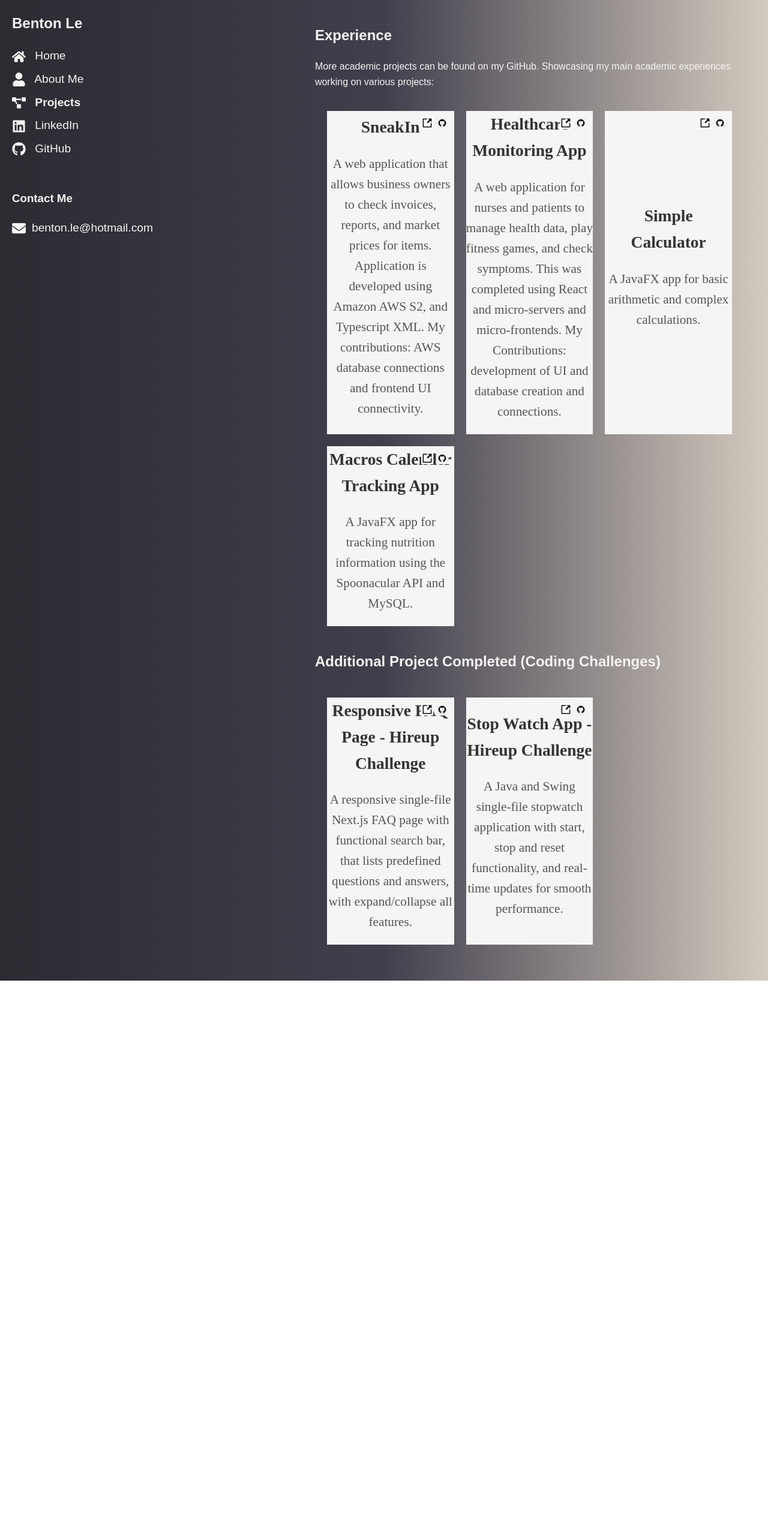
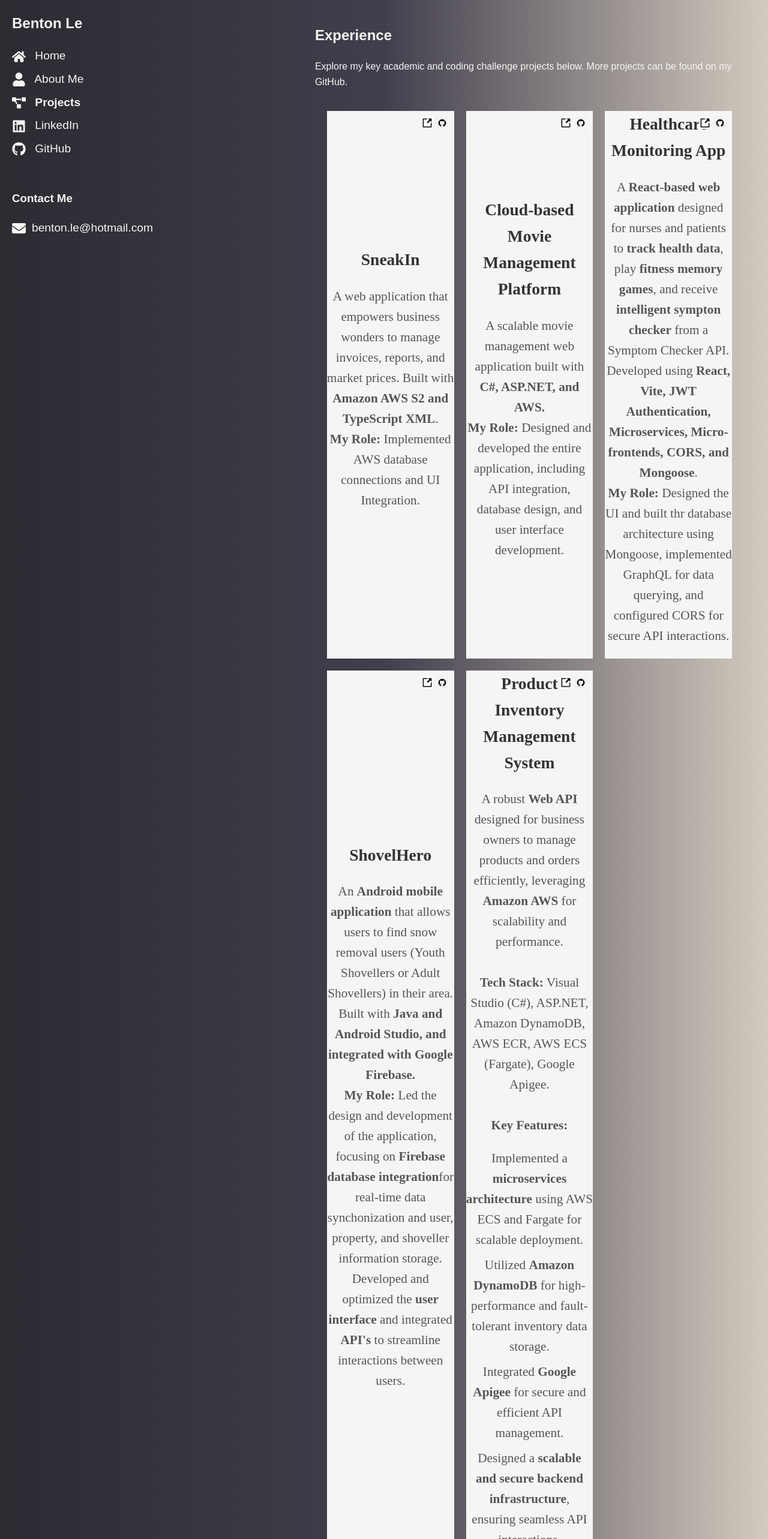
Before and after one commit to HobbyistProgrammer/HobbyistProgrammer.github.io, a React (Create React App) app: page /projects in a window 1280 px wide. Shown: the part 20-2586 px from the top of the page at 60% size. Before the commit the page ends 1655 px from the top, so only its background shows below. Built offline with nearby package versions, Linux system fonts and the light colour scheme.

Commit message:
Updates to projects

```diff
--- a/src/views/AboutMe.js
+++ b/src/views/AboutMe.js
@@ -8,17 +8,21 @@ const AboutMe = () => {
         <div className="info-section">
           <p className="tagline">Software Engineering Technology Student</p>
           <p className="description">
-            I'm a passionate third-year student at Centennial College, specializing in software development. I am eager to contribute my skills in various technologies like Java, Python, and web development to create meaningful software solutions.
+            I am a recent graduate from Centennial College with a specialization in software development.
+            Equipped with a strong foundation in technologies like Java, Python, and web development,
+            I am eager to contribute my skills to create meaningful software solutions.
           </p>
 
           <section className="skills">
             <h2>Skills & Expertise</h2>
             <ul>
-              <li>Programming Languages: Java, Python (Machine Learning), C#, C/C++, JavaScript</li>
-              <li>Web Development: React, Node.js</li>
-              <li>Backend Technologies: VB .NET, VB Web API</li>
-              <li>Database Management: NoSQL, PostgreSQL, MongoDB, MySQL</li>
-              <li>Cloud & Web Services: Google Apigee, Firebase, AWS</li>
+              <li>Programming Languages: Java, Python (Machine Learning), C#, C/C++, JavaScript, TypeScript</li>
+              <li>Web Development: Angular, Next.js React, Node.js</li>
+              <li>Backend Technologies: VB .NET, VB Web API, Express.js</li>
+              <li>Database Management: NoSQL, PostgreSQL, MongoDB, MySQL, DynamoDB</li>
+              <li>Cloud & Web Services: Google Apigee, Firebase, AWS(S2, S3, Lambda)</li>
+              <li>DevOps & Tools: Git, Docker, Jenkins</li>
+              <li>Testing & Debugging: Postman</li>
               <li>Software Development: JavaFX, Visual Studio (for UI implementation)</li>
             </ul>
             <h3>Soft Skills</h3>
@@ -26,10 +30,10 @@ const AboutMe = () => {
               <li>Leadership: Led vaarious team projects and led/coordinated sub-teams in recent co-op</li>
               <li>Teamwork: Worked collaboratively in cross-functional teams to present daily tasks and complete assigned milestones</li>
               <li>Project Management: Experienced with Agile methodologies, Scrum, and Jira</li>
+              <li>Problem-Solving: Successfully addressed technical challenges and optimized workflows</li>
+              <li>Project Management: Experienced with Agile methodologies, Scrum, and Jira</li>
             </ul>
           </section>
-
-
 
           <section className="education">
             <h2>Education</h2>
--- a/src/views/Projects.js
+++ b/src/views/Projects.js
@@ -11,44 +11,118 @@ const Project = () => {
     return (
         <>
             <h2>Experience</h2>
-            <p>More academic projects can be found on my GitHub. Showcasing my main academic experiences working on various projects:</p>
+            <p>Explore my key academic and coding challenge projects below. More projects can be found on my <a href="https://github.com/HobbyistProgrammer" target="_blank">GitHub</a>.</p>
             <div className="project-container">
                 <div className="project-card" onClick={() => handleCardClick('https://drive.google.com/file/d/1Zgev6vMJY9d7Q87S_AorEurInFTZBwfp/view')}>
                     <img src={redirect_icon} alt="Redirect" className="redirect-icon" />
                     <img src={github_icon} alt="GitHub" className="github-icon" />
                     <h3>SneakIn</h3>
                     <p>
-                        A web application that allows business owners to check invoices, reports, and market prices for items.
-                        Application is developed using Amazon AWS S2, and Typescript XML.
-                        My contributions: AWS database connections and frontend UI connectivity.
+                        A web application that empowers business wonders to manage invoices, reports, and market prices.
+                        Built with <strong>Amazon AWS S2 and TypeScript XML</strong>.<br/>
+                        <strong>My Role:</strong> Implemented AWS database connections and UI Integration.
                     </p>
                 </div>
-
+                <div className="project-card" onClick={() => handleCardClick('https://github.com/HobbyistProgrammer/Cloud-based-Movie-Management-Platform')}>
+                    <img src={redirect_icon} alt="Redirect" className="redirect-icon" />
+                    <img src={github_icon} alt="GitHub" className="github-icon" />
+                    <h3>Cloud-based Movie Management Platform</h3>
+                    <p>
+                        A scalable movie management web application built with <strong>C#, ASP.NET, and AWS.</strong><br/>
+                        <strong>My Role:</strong> Designed and developed the entire application, including API integration, database design, and user interface development.
+                    </p>
+                </div>
                 <div className="project-card" onClick={() => handleCardClick('https://github.com/HobbyistProgrammer/COMP308---Group-Project')}>
                     <img src={redirect_icon} alt="Redirect" className="redirect-icon" />
                     <img src={github_icon} alt="GitHub" className="github-icon" />
                     <h3>Healthcare Monitoring App</h3>
                     <p>
-                        A web application for nurses and patients to manage health data, play fitness games, and check symptoms.
-                        This was completed using React and micro-servers and micro-frontends.
-                        My Contributions: development of UI and database creation and connections.
+                        A <strong>React-based web application</strong> designed for nurses and patients to
+                        <strong> track health data</strong>, play <strong>fitness memory games</strong>, and receive <strong>intelligent sympton checker</strong> from a Symptom Checker API.
+                        Developed using <strong>React, Vite, JWT Authentication, Microservices, Micro-frontends, CORS, and Mongoose</strong>.<br/>
+                        <strong>My Role:</strong> Designed the UI and built thr database architecture using Mongoose, implemented GraphQL for data querying, and configured CORS for secure API interactions.
                     </p>
                 </div>
-
+                <div className="project-card" onClick={() => handleCardClick('https://github.com/HobbyistProgrammer/comp313-401-Team4-F24')}>
+                    <img src={redirect_icon} alt="Redirect" className="redirect-icon" />
+                    <img src={github_icon} alt="GitHub" className="github-icon" />
+                    <h3>ShovelHero</h3>
+                    <p>
+                        An <strong>Android mobile application</strong> that allows users to find snow removal users (Youth Shovellers or Adult Shovellers) in their area.<br/>
+                        Built with <strong>Java and Android Studio, and integrated with Google Firebase.</strong><br/>
+                        <strong>My Role:</strong> Led the design and development of the application, focusing on <strong>Firebase database integration</strong>
+                        for real-time data synchonization and user, property, and shoveller information storage.
+                        Developed and optimized the <strong>user interface</strong> and integrated <strong>API's</strong> to streamline interactions between users.
+                    </p>
+                </div>
+                <div className="project-card" onClick={() => handleCardClick('https://github.com/HobbyistProgrammer/COMP306_API_Project')}>
+                    <img src={redirect_icon} alt="Redirect" className="redirect-icon" />
+                    <img src={github_icon} alt="GitHub" className="github-icon" />
+                    <h3>Product Inventory Management System</h3>
+                    <p>
+                        A robust <strong>Web API</strong> designed for business owners to manage products and orders efficiently, leveraging <strong>Amazon AWS</strong> for scalability and performance.
+                        <br/><br/>
+                        <strong>Tech Stack:</strong> Visual Studio (C#), ASP.NET, Amazon DynamoDB, AWS ECR, AWS ECS (Fargate), Google Apigee.
+                        <br/><br/>
+                        <strong>Key Features:</strong>
+                        <ul>
+                            <li>Implemented a <strong>microservices architecture</strong> using AWS ECS and Fargate for scalable deployment.</li>
+                            <li>Utilized <strong>Amazon DynamoDB</strong> for high-performance and fault-tolerant inventory data storage.</li>
+                            <li>Integrated <strong>Google Apigee</strong> for secure and efficient API management.</li>
+                            <li>Designed a <strong>scalable and secure backend infrastructure</strong>, ensuring seamless API interactions.</li>
+                        </ul>
+                    </p>
+                </div>
+            </div>
+            <h2>Self-Initiated Projects</h2>
+            <div className="project-container">
                 <div className="project-card" onClick={() => handleCardClick('https://github.com/HobbyistProgrammer/Calculator')}>
                     <img src={redirect_icon} alt="Redirect" className="redirect-icon" />
                     <img src={github_icon} alt="GitHub" className="github-icon" />
                     <h3>Simple Calculator</h3>
-                    <p>A JavaFX app for basic arithmetic and complex calculations.</p>
+                    <p>
+                        A JavaFX app for basic arithmetic and advanced calculations.<br/>
+                        <strong>My Role:</strong> Full-stack development.
+                    </p>
                 </div>
 
                 <div className="project-card" onClick={() => handleCardClick('https://github.com/HobbyistProgrammer/MacrosHealthApp')}>
                     <img src={redirect_icon} alt="Redirect" className="redirect-icon" />
                     <img src={github_icon} alt="GitHub" className="github-icon" />
                     <h3>Macros Calender Tracking App</h3>
-                    <p>A JavaFX app for tracking nutrition information using the Spoonacular API and MySQL.</p>
+                    <p>
+                        A self-initiated <strong>JavaFX application</strong> designed to track daily nutrition, including proteins, carbs, fats, and calories,
+                        by integrating the <strong>Spoonacular API</strong> and a <strong>MySQL database</strong>.
+                        <br/><br/>
+                        <strong>My Role:</strong> Led the full development cycle of the app, including:
+                        <ul>
+                            <li><strong>API integration</strong> with the Spoonacular API to fetch real-time nutrition data.</li>
+                            <li><strong>Database design and management</strong> using MySQL to store and manage daily food intake logs.</li>
+                            <li><strong>User interface development</strong> using JavaFX and SceneBuilder for a user-friendly experience.</li>
+                        </ul>
+                    </p>
+                </div>
+
+                <div className="project-card" onClick={() => handleCardClick('https://github.com/HobbyistProgrammer/Movie-Comment-App')}>
+                    <img src={redirect_icon} alt="Redirect" className="redirect-icon" />
+                    <img src={github_icon} alt="GitHub" className="github-icon" />
+                    <h3>Movie Comment Website</h3>
+                    <p>
+                        A self-initiated <strong>JavaScript + React + Google Firebase</strong> application designed to allow users to comment on movies,
+                        and view comments from other users. The application is designed to be user-friendly and responsive, ensuring a seamless experience across devices.
+                        <br/><br/>
+                        <strong>My Role:</strong> Led the full development cycle of the web app, including:
+                        <ul>
+                            <li><strong>UI design and development</strong> using React, CSS, and Tailwind CSS for a responsive layout.</li>
+                            <li><strong>Database integration</strong> with Google Firebase for real-time data storage and retrieval.</li>
+                            <li><strong>Followed best practices for web security</strong>, including CORS policies, input validation, and token expiration.</li>
+                            <li><strong>User Authentication</strong> with JWT tokens stored in HTTP-only cookies for enhanced security.</li>
+                        </ul>
+                    </p>
                 </div>
             </div>
+
+
             <h2>Additional Project Completed (Coding Challenges)</h2>
             <div className="project-container">
                 <div className="project-card" onClick={() => handleCardClick('https://github.com/HobbyistProgrammer/Hireup_FAQ')}>
```
